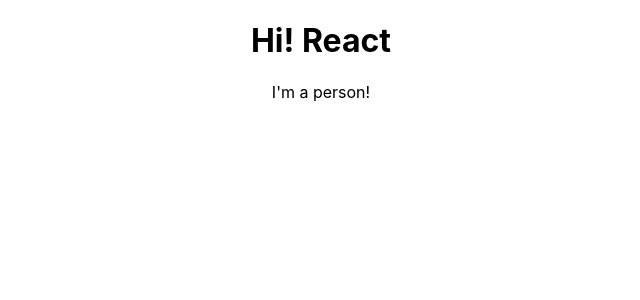
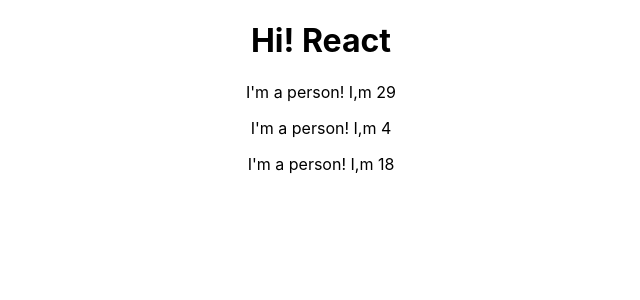
Before and after one commit to kavindadilshan/first-react-project, a React (Create React App) app: page / in a window 1280 px wide. Shown: the top 300 px of the page, without its empty margins (319-959 px from the left). Built offline with nearby package versions, Linux system fonts and the light colour scheme.

Commit message:
Outputting Dynamic Content

```diff
--- a/src/App.js
+++ b/src/App.js
@@ -7,6 +7,8 @@
     <div className="App">
       <h1>Hi! React</h1>
         <Person/>
+        <Person/>
+        <Person/>
     </div>
   );
   // return  React.createElement('div',null,React.createElement('h1',null,'work'))
--- a/src/Person/Person.js
+++ b/src/Person/Person.js
@@ -1,5 +1,5 @@
 const person =()=>{
-    return <p>I'm a person!</p>
+    return <p>I'm a person! I,m {Math.floor(Math.random()*30)}</p>
 }
 
 export default person;
```
